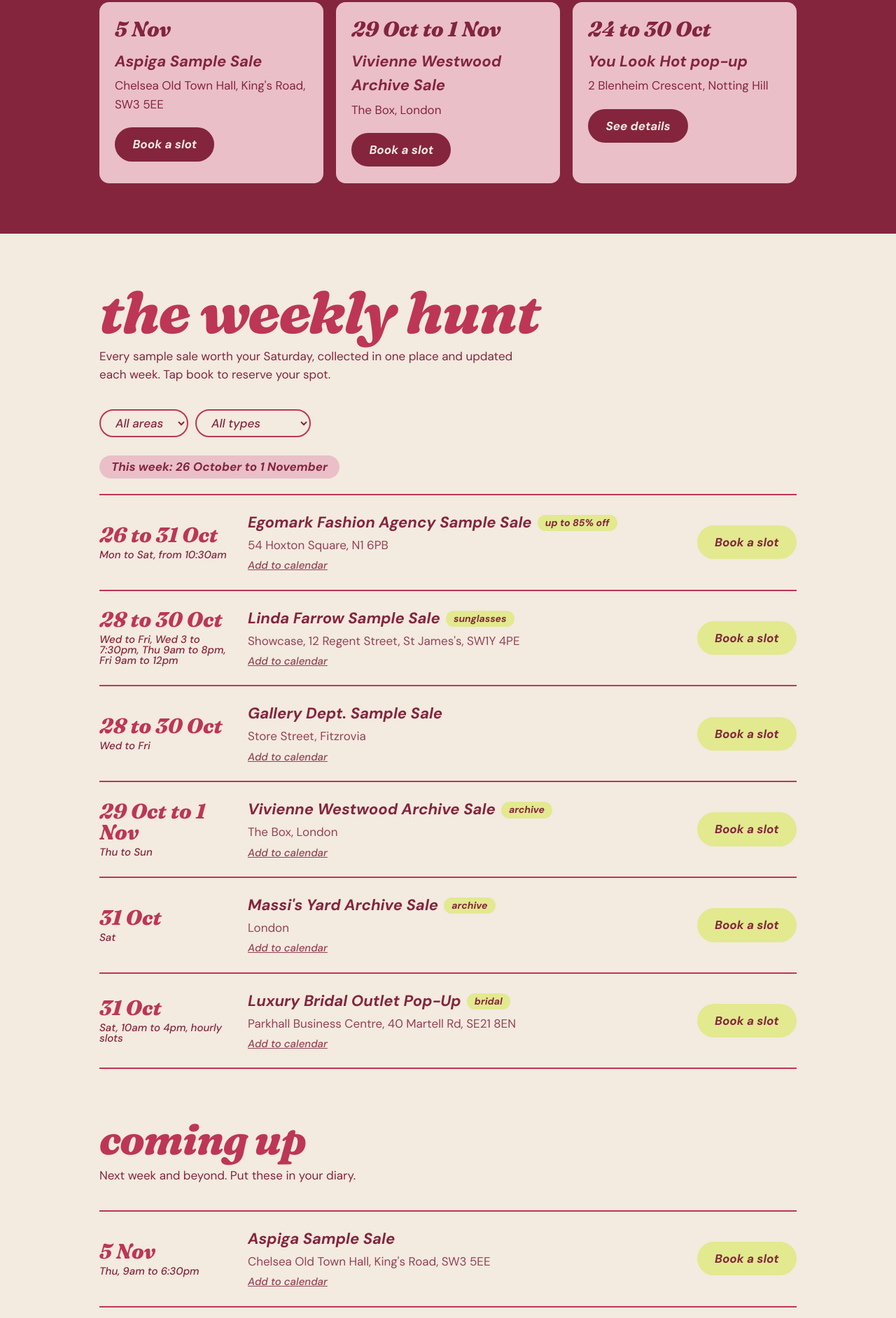
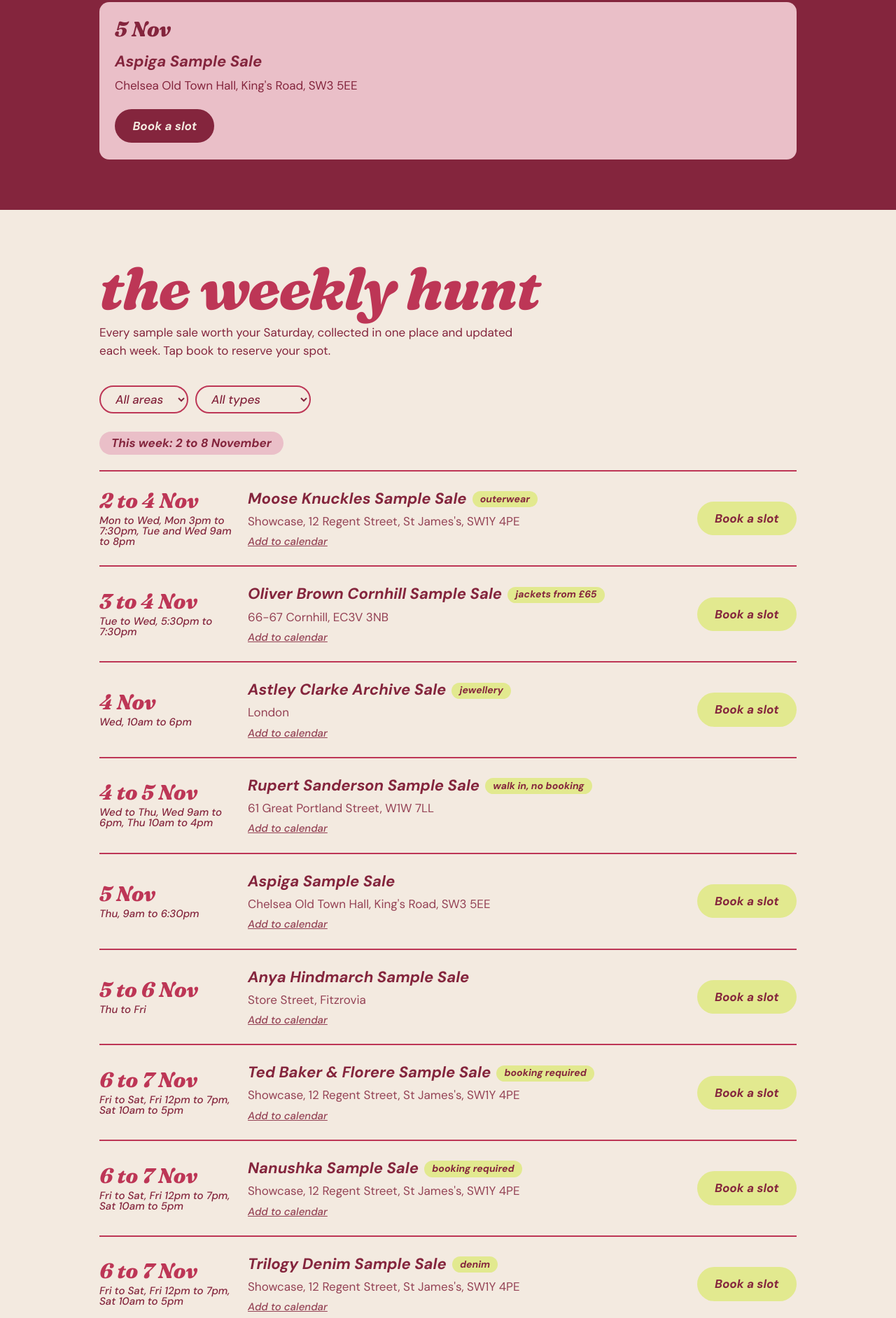
Before and after one commit to elishevastanton1-glitch/ditsyhunt, a plain HTML site: page index.html in a window 1280 px wide. Shown: the part 953-2837 px from the top of the page at 70% size. Drawn offline with Linux system fonts and the light colour scheme; a web font is replaced by a local one.

Commit message:
Add files via upload

```diff
--- a/index.html
+++ b/index.html
@@ -228,25 +228,33 @@
 
 <script>
 /* ============ EDIT THIS EACH WEEK ============ */
-const WEEK_LABEL = "This week: 26 October to 1 November";
+const WEEK_LABEL = "This week: 2 to 8 November";
 const SALES = [
-  {day:"Mon to Sat", date:"26 to 31 Oct", time:"from 10:30am", brand:"Egomark Fashion Agency Sample Sale", area:"east", kinds:["womenswear","menswear"], place:"54 Hoxton Square, N1 6PB", tag:"up to 85% off", link:"https://www.eventbrite.com/e/sample-sale-egomark-fashion-agency-tickets-2003199815573"},
-  {day:"Wed to Fri", date:"28 to 30 Oct", time:"Wed 3 to 7:30pm, Thu 9am to 8pm, Fri 9am to 12pm", brand:"Linda Farrow Sample Sale", area:"central", kinds:["accessories"], place:"Showcase, 12 Regent Street, St James's, SW1Y 4PE", tag:"sunglasses", link:"https://www.showcase.co/event/linda-farrow-oct26-uk-rs/"},
-  {day:"Wed to Fri", date:"28 to 30 Oct", time:"", brand:"Gallery Dept. Sample Sale", area:"central", kinds:[], place:"Store Street, Fitzrovia", tag:"", link:"https://thebox-london.com/products/2610-gd"},
-  {day:"Thu to Sun", date:"29 Oct to 1 Nov", time:"", brand:"Vivienne Westwood Archive Sale", area:"", kinds:["archive"], place:"The Box, London", tag:"archive", link:"https://thebox-london.com/products/2610-vw"},
-  {day:"Sat", date:"31 Oct", time:"", brand:"Massi's Yard Archive Sale", area:"", kinds:["menswear","archive"], place:"London", tag:"archive", link:"https://www.eventbrite.co.uk/d/united-kingdom--london/sample-sale/"},
-  {day:"Sat", date:"31 Oct", time:"10am to 4pm, hourly slots", brand:"Luxury Bridal Outlet Pop-Up", area:"south", kinds:["bridal"], place:"Parkhall Business Centre, 40 Martell Rd, SE21 8EN", tag:"bridal", link:"https://www.eventbrite.co.uk/e/luxury-bridal-outlet-pop-up-sample-sale-tickets-2002892741105"},
-];
-const UPCOMING = [
+  {day:"Mon to Wed", date:"2 to 4 Nov", time:"Mon 3pm to 7:30pm, Tue and Wed 9am to 8pm", brand:"Moose Knuckles Sample Sale", area:"central", kinds:["womenswear","menswear"], place:"Showcase, 12 Regent Street, St James's, SW1Y 4PE", tag:"outerwear", link:"https://www.showcase.co/event/moose-knuckles-nov26-uk-rs/"},
+  {day:"Tue to Wed", date:"3 to 4 Nov", time:"5:30pm to 7:30pm", brand:"Oliver Brown Cornhill Sample Sale", area:"central", kinds:["menswear"], place:"66-67 Cornhill, EC3V 3NB", tag:"jackets from £65", link:"https://www.eventbrite.com/e/the-oliver-brown-cornhill-sample-sale-tickets-2003124931593"},
+  {day:"Wed", date:"4 Nov", time:"10am to 6pm", brand:"Astley Clarke Archive Sale", area:"", kinds:["accessories"], place:"London", tag:"jewellery", link:"https://www.eventbrite.com/e/astley-clarke-archive-sale-tickets-2003596872180"},
+  {day:"Wed to Thu", date:"4 to 5 Nov", time:"Wed 9am to 6pm, Thu 10am to 4pm", brand:"Rupert Sanderson Sample Sale", area:"central", kinds:["shoes"], place:"61 Great Portland Street, W1W 7LL", tag:"walk in, no booking", link:""},
   {day:"Thu", date:"5 Nov", time:"9am to 6:30pm", brand:"Aspiga Sample Sale", area:"west", kinds:["womenswear"], place:"Chelsea Old Town Hall, King's Road, SW3 5EE", tag:"", link:"https://www.eventbrite.co.uk/e/aspiga-sample-sale-tickets-2003197408373"},
   {day:"Thu to Fri", date:"5 to 6 Nov", time:"", brand:"Anya Hindmarch Sample Sale", area:"central", kinds:["accessories"], place:"Store Street, Fitzrovia", tag:"", link:"https://thebox-london.com/products/2611-ah"},
+  {day:"Fri to Sat", date:"6 to 7 Nov", time:"Fri 12pm to 7pm, Sat 10am to 5pm", brand:"Ted Baker & Florere Sample Sale", area:"central", kinds:["womenswear","menswear"], place:"Showcase, 12 Regent Street, St James's, SW1Y 4PE", tag:"booking required", link:"https://www.showcase.co/event/ted-baker-florere-nov26-uk-rs/"},
+  {day:"Fri to Sat", date:"6 to 7 Nov", time:"Fri 12pm to 7pm, Sat 10am to 5pm", brand:"Nanushka Sample Sale", area:"central", kinds:["womenswear"], place:"Showcase, 12 Regent Street, St James's, SW1Y 4PE", tag:"booking required", link:"https://www.showcase.co/event/nanushka-nov26-uk-rs/"},
+  {day:"Fri to Sat", date:"6 to 7 Nov", time:"Fri 12pm to 7pm, Sat 10am to 5pm", brand:"Trilogy Denim Sample Sale", area:"central", kinds:["womenswear","menswear"], place:"Showcase, 12 Regent Street, St James's, SW1Y 4PE", tag:"denim", link:"https://www.chicmi.com/event/trilogy-denim-frame-citizens-of-humanity-ag-paige-hartford-and-rails-sample-sale-london/"},
   {day:"Fri to Sun", date:"6 to 8 Nov", time:"", brand:"House of Hackney Sample Sale", area:"", kinds:[], place:"The Box, London", tag:"", link:"https://thebox-london.com/products/2611-hoh"},
   {day:"", date:"6 to 8 Nov", time:"Fri 12 to 7pm, Sat 11 to 4pm, Sun 11 to 2pm", brand:"The Great Divide Sample Sale", area:"east", kinds:[], place:"Unit 4 Tanners Yard, 1-3 Treadway St, E2 6QB", tag:"cash preferred", link:"https://www.eventbrite.co.uk/e/the-great-divide-sample-sale-frizmworks-pendleton-dubbleware-more-tickets-2002629981183"},
   {day:"Sat to Sun", date:"7 to 8 Nov", time:"", brand:"Shrimps, Aligne & Neous Sample Sale", area:"central", kinds:["womenswear"], place:"Store Street, Fitzrovia", tag:"", link:"https://thebox-london.com/products/2611-san"},
 ];
+const UPCOMING = [
+  {day:"Wed to Thu", date:"11 to 12 Nov", time:"5:30pm to 7:30pm", brand:"Oliver Brown Chelsea Sample Sale", area:"west", kinds:["menswear"], place:"75 Lower Sloane Street, SW1W 8DA", tag:"jackets from £65", link:"https://www.eventbrite.com/e/the-oliver-brown-chelsea-sample-sale-tickets-2003126422051"},
+];
 const SUBSTACK_URL = "https://ditsyhunt.substack.com/"; // paste your Substack link here when it is ready
 const SUBMIT_LINK = "https://docs.google.com/forms/d/e/1FAIpQLScpoGth3Eqv2leL50pmNeCI43DKx7j7wrDVdazpTfK-wgGE6A/viewform";
 const PAST = [
+  {brand:"Vivienne Westwood Archive Sale", date:"29 Oct to 1 Nov"},
+  {brand:"Egomark Fashion Agency", date:"26 to 31 Oct"},
+  {brand:"Massi's Yard Archive Sale", date:"31 Oct"},
+  {brand:"Luxury Bridal Outlet Pop-Up", date:"31 Oct"},
+  {brand:"Linda Farrow", date:"28 to 30 Oct"},
+  {brand:"Gallery Dept.", date:"28 to 30 Oct"},
   {brand:"Dr. Martens Archive Sale", date:"23 to 26 Oct"},
   {brand:"SiciliaFashion Italian Menswear Sale", date:"24 to 25 Oct"},
   {brand:"Studio Nicholson", date:"22 to 25 Oct"},
@@ -259,22 +267,15 @@
   {brand:"Jimmy Choo", date:"13 to 16 Oct"},
   {brand:"Resident Archive Sale", date:"16 Oct"},
   {brand:"Bella Freud", date:"15 Oct"},
-  {brand:"Self-Portrait", date:"8 to 11 Oct"},
-  {brand:"LSA Archive Sale", date:"6 to 8 Oct"},
-  {brand:"Sunspel", date:"1 to 4 Oct"},
-  {brand:"Caravana Archive Sale", date:"29 to 30 Sep"},
-  {brand:"Casablanca", date:"29 Sep"},
-  {brand:"Le Monde Béryl, &Daughter and Le Kilt", date:"25 to 27 Sep"},
-  {brand:"Dunhill", date:"24 to 26 Sep"},
-  {brand:"Stan Ray Archive Sale", date:"23 to 25 Sep"}
 ];
 const TOP_PICKS = ["Aspiga Sample Sale", "Vivienne Westwood Archive Sale", "You Look Hot pop-up"]; // brand names, written exactly as in the lists
 const FINDS = [
-  {title:"Charlotte Tilbury at Harrods", note:"Free games and complimentary beauty services at the Magical Theatre of Beauty Dreams. Last day Tue 27 Oct, Door 6, Brompton Road.", link:"https://www.londonpopupcalendar.com/events/charlotte-tilbury-magical-theatre-of-beauty-dreams-pop-up/"},
-  {title:"Bob Beaut\u00e9 at Liberty", note:"Free goodie bags for the first 100 as the Norwegian brand opens at Liberty. Tue 27 Oct, 12 to 2pm, Regent Street.", link:"https://www.instagram.com/p/DewgGN-IK78/"},
-  {title:"You Look Hot pop-up", note:"A knitwear pop-up in Notting Hill, with Bella Christie jewellery joining until 27 Oct. Open until Fri 30 Oct.", date:"24 to 30 Oct", place:"2 Blenheim Crescent, Notting Hill", label:"See details", link:"https://www.instagram.com/p/DeH0FT8REO3/"},
+  {title:"Facetheory skincare roadshow", note:"Free personalised skincare consultations and a chance to win products as Facetheory celebrates arriving at Boots. Wed 4 Nov, 10am to 6pm.", date:"4 Nov", place:"Broadgate", label:"See details", link:"https://www.instagram.com/p/DezHVdmM5ab/"},
+  {title:"SKIIM Paris pop-up", note:"A Parisian fashion label opens a temporary shop in Mayfair, with events through the week. 4 to 11 Nov, closed Sundays, 48 Albemarle Street.", date:"4 to 11 Nov", place:"48 Albemarle Street, Mayfair", label:"See details", link:"https://www.instagram.com/p/DfC3DpmC7vs/"},
   {title:"Pre-loved designer pop-up", note:"50 to 80% off Chanel, Prada, Loewe and more. 5 to 7 Nov, White City, £5 tickets.", link:"https://www.eventbrite.co.uk/e/fashion-pop-up-pre-loved-designer-sale-tickets-2002076841728"},
-  {title:"Fashion week runway and market", note:"Independent brands on the runway plus a pop-up market. Sat 20 Feb 2027, Kingsland Rd.", link:"https://www.eventbrite.com/e/fashion-show-during-london-fashion-week-tickets-1971483253482"}
+  {title:"L'Occitane Christmas Experience", note:"A free ticketed festive pop-up with a complimentary drink and a goodie bag worth £20+. Fri 6 Nov, 34 Bloomsbury.", date:"6 Nov", place:"34 Bloomsbury, WC1B 3QJ", label:"Get a ticket", link:"https://www.tickettailor.com/events/loccitaneenprovence/2424198"},
+  {title:"The Diamond Store pop-up", note:"Free entry (limited tickets) to a jewellery pop-up with try-ons and a daily £1,000 jewellery giveaway. 6 to 8 Nov, Earlham Street.", date:"6 to 8 Nov", place:"40 Earlham Street, Covent Garden", label:"Get a ticket", link:"https://www.tickettailor.com/events/thediamondstore/2456782"},
+  {title:"Fashion week runway and market", note:"Independent brands on the runway plus a pop-up market. Sat 20 Feb 2027, Kingsland Rd.", link:"https://www.eventbrite.com/e/fashion-show-during-london-fashion-week-tickets-1971483253482"},
 ];
 /* ============================================= */
 const esc = s => String(s).replace(/[&<>"]/g, c => ({'&':'&amp;','<':'&lt;','>':'&gt;','"':'&quot;'}[c]));
```
